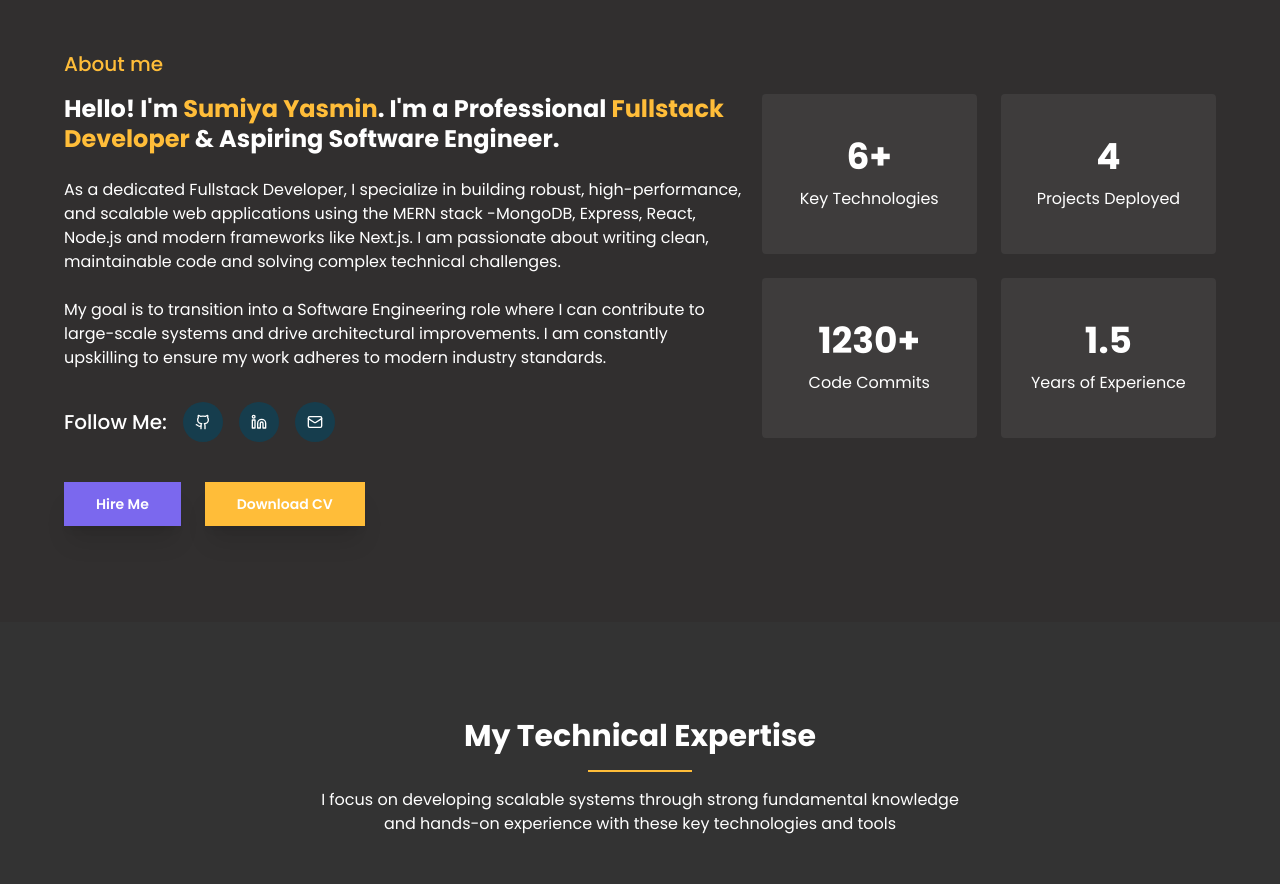
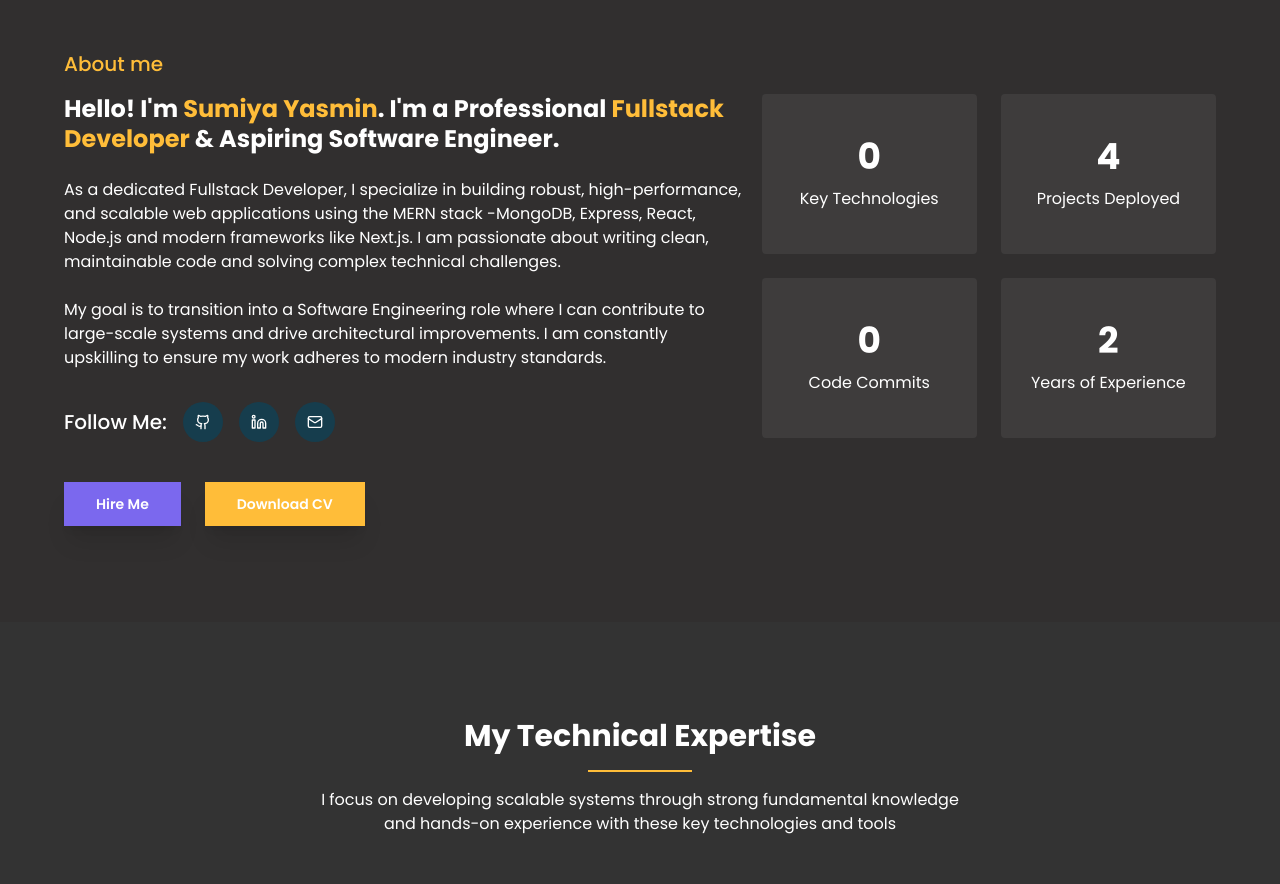
Before and after one commit to sumiya-yasmin/sumiya-yasmin-portfolio, a Next.js app: page / in a window 1280 px wide. Shown: the part 800-1684 px from the top of the page. Built offline with nearby package versions, Linux system fonts and the light colour scheme.

Commit message:
Integrate count up

```diff
--- a/app/components/AboutSection.tsx
+++ b/app/components/AboutSection.tsx
@@ -1,7 +1,9 @@
 "use client";
 import { socialLinks, stats } from "@/data/aboutData";
 import { motion } from "framer-motion";
+// import CountUp from 'react-countup';
 import { AnimatedButton } from "./AnimatedButton";
+import { ClientCountUp } from "./ClientCountUp";
 const containerVariants = {
   hidden: {},
   visible: {
@@ -111,7 +113,12 @@ export default function AboutSection() {
                   variants={itemVariants}
                 >
                   <h3 className="text-4xl font-bold mb-2.5 text-[var(--color-text-primary)]">
-                    {stat.value}
+                   <ClientCountUp
+                      end={stat.value as number}
+                      duration={2.5}
+                      decimals={stat.decimals || 0}
+                      suffix={stat.suffix || ''}
+                    />
                   </h3>
                   <p className="text-[var(--color-text-secondary)]">
                     {stat.label}
```
